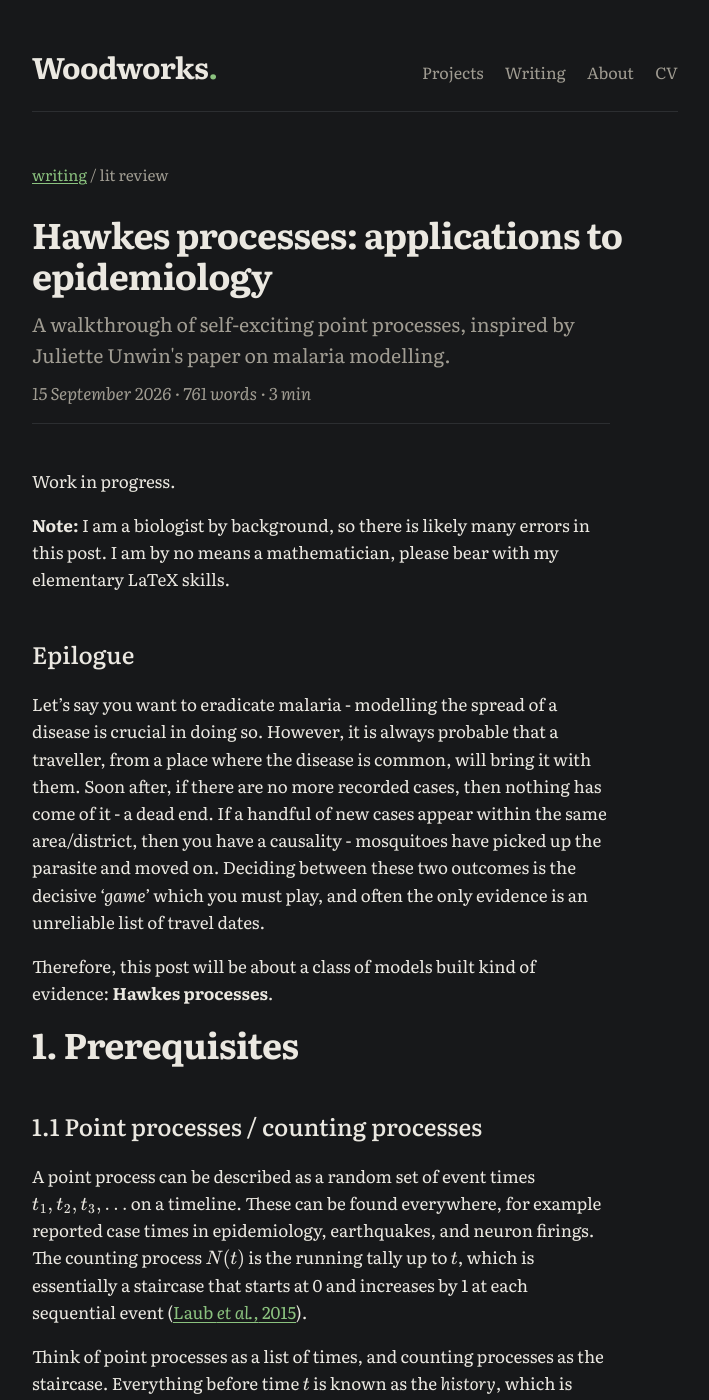
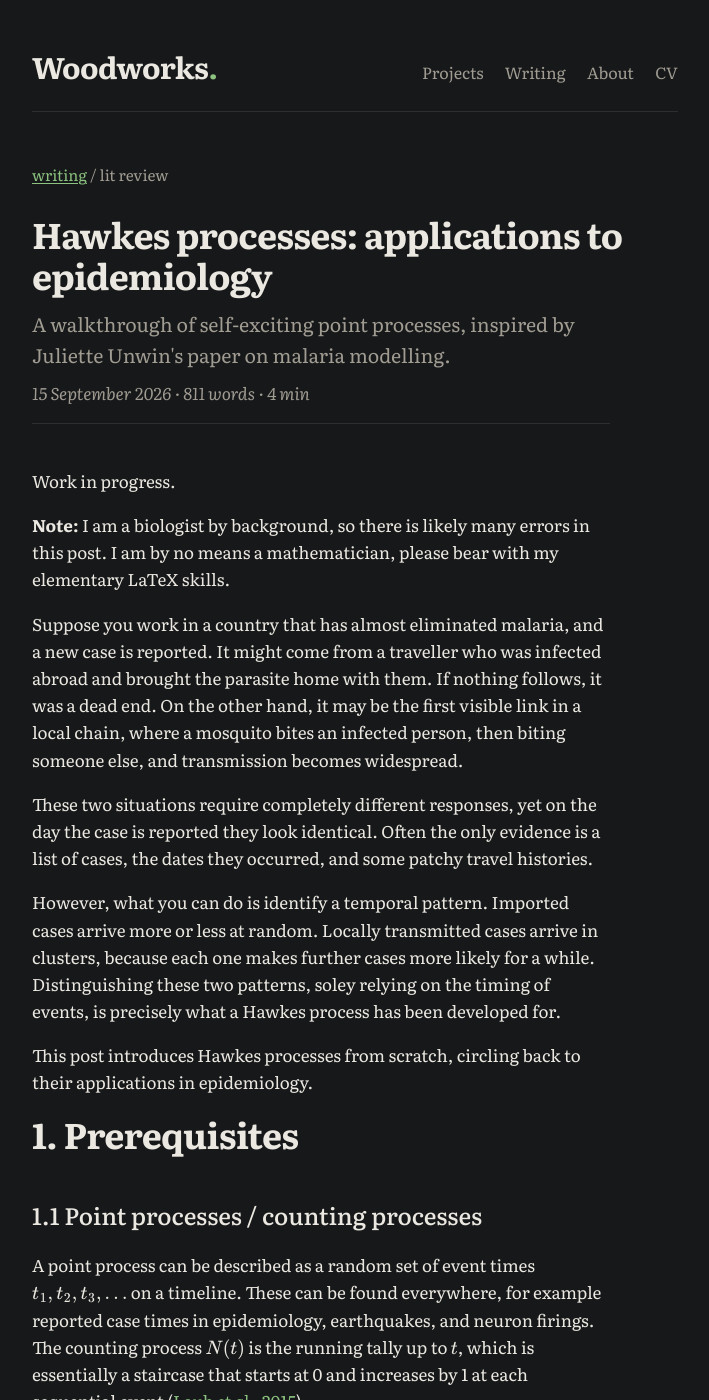
Before and after one commit to timj-wood/timj-wood.github.io, a Jekyll site: the page built from _posts/2026-09-15-hawkes-processes.md, in a window 1280 px wide and 1400 px high. Shown: the whole window, without its empty margins (285-994 px from the left). Built offline with Jekyll 4.4.1, drawn with Linux system fonts in a browser that asks for light colours.

Commit message:
Update 2026-09-15-hawkes-processes.md

```diff
--- a/_posts/2026-09-15-hawkes-processes.md
+++ b/_posts/2026-09-15-hawkes-processes.md
@@ -8,10 +8,13 @@ Work in progress.
 
 **Note:** I am a biologist by background, so there is likely many errors in this post. I am by no means a mathematician, please bear with my elementary LaTeX skills.
 
-## Epilogue
-Let's say you want to eradicate malaria - modelling the spread of a disease is crucial in doing so. However, it is always probable that a traveller, from a place where the disease is common, will bring it with them. Soon after, if there are no more recorded cases, then nothing has come of it - a dead end. If a handful of new cases appear within the same area/district, then you have a causality - mosquitoes have picked up the parasite and moved on. Deciding between these two outcomes is the decisive *'game'* which you must play, and often the only evidence is an unreliable list of travel dates.
+Suppose you work in a country that has almost eliminated malaria, and a new case is reported. It might come from a traveller who was infected abroad and brought the parasite home with them. If nothing follows, it was a dead end. On the other hand, it may be the first visible link in a local chain, where a mosquito bites an infected person, then biting someone else, and transmission becomes widespread.
 
-Therefore, this post will be about a class of models built kind of evidence: **Hawkes processes**.
+These two situations require completely different responses, yet on the day the case is reported they look identical. Often the only evidence is a list of cases, the dates they occurred, and some patchy travel histories.
+
+However, what you can do is identify a temporal pattern. Imported cases arrive more or less at random. Locally transmitted cases arrive in clusters, because each one makes further cases more likely for a while. Distinguishing these two patterns, soley relying on the timing of events, is precisely what a Hawkes process has been developed for.
+
+This post introduces Hawkes processes from scratch, circling back to their applications in epidemiology.
 
 # 1. Prerequisites
 ## 1.1 Point processes / counting processes
```
